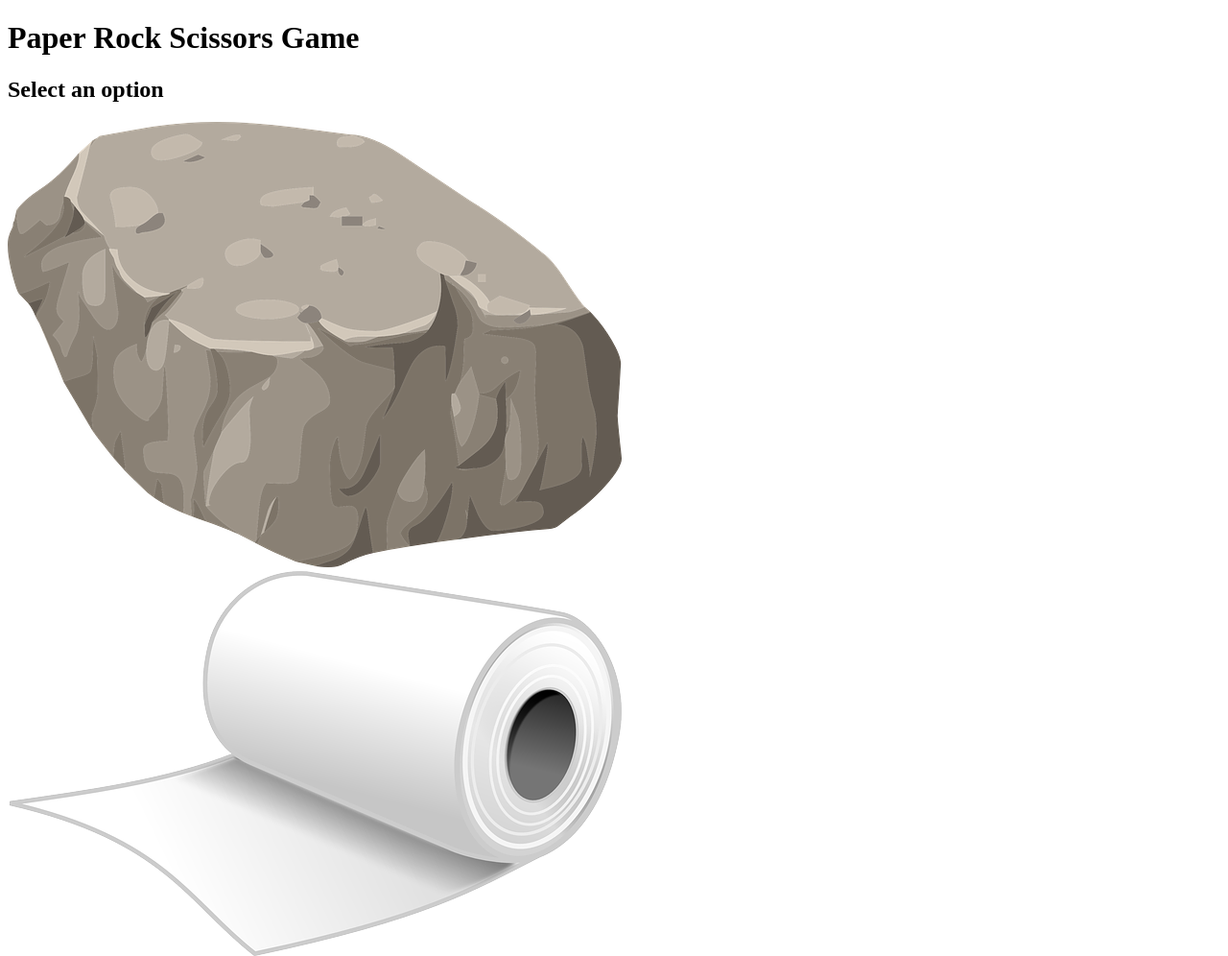
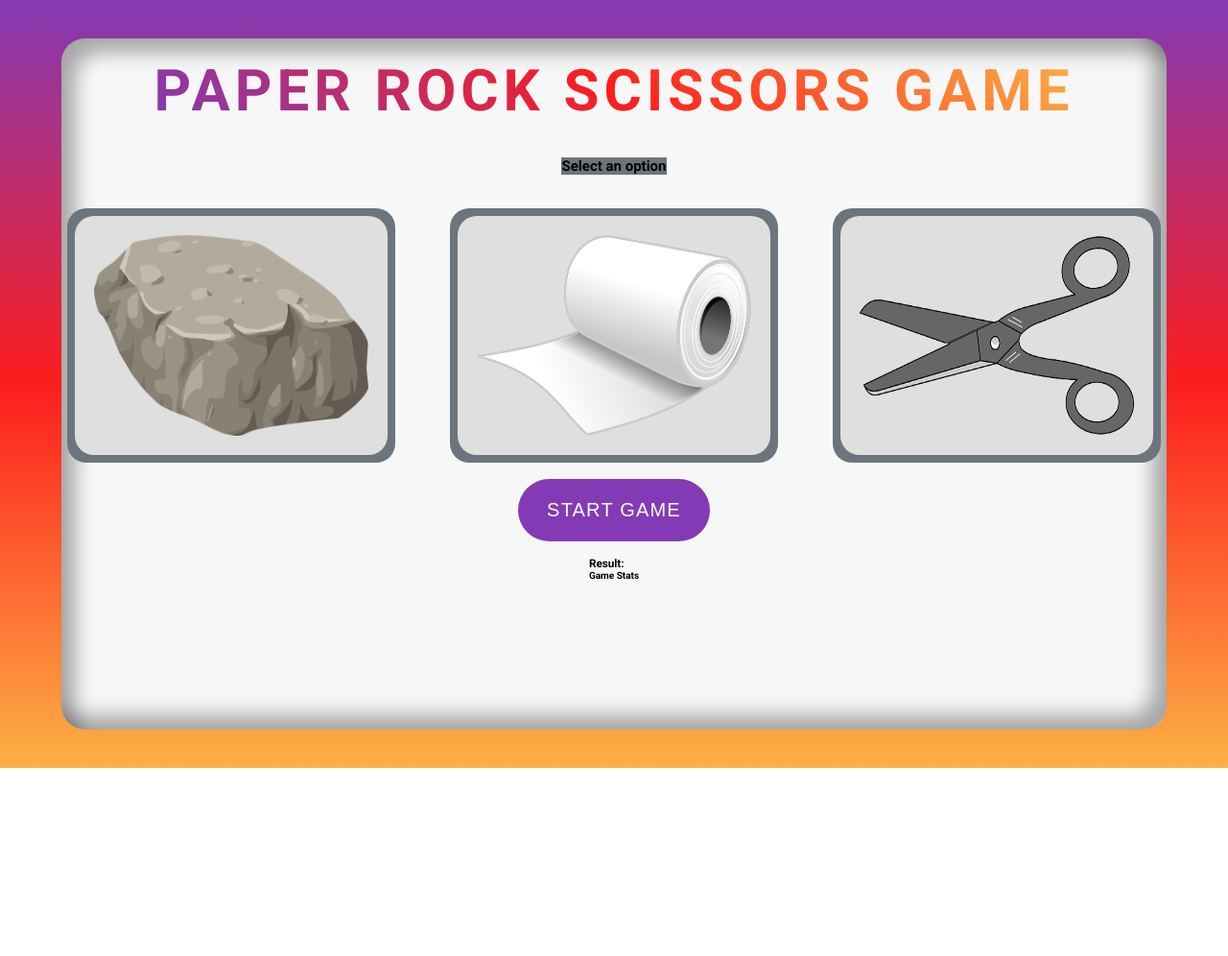
Before and after one commit to Kosik33i6/paper-rock-scissors-game, a website: page index.html in a window 1280 px wide. Shown: the top 996 px of the page at 96% size. After the commit the page ends 800 px from the top, so only its background shows below. Drawn offline with Linux system fonts and the light colour scheme.

Commit message:
Add styles for page

```diff
--- a/index.html
+++ b/index.html
@@ -30,20 +30,20 @@
                 <img src="images/scissors.png" alt="scissors" class="game__select-option-img">
             </div>
         </div>
-        <div class="game__start-btn-box">
-            <button class="game__start-btn">Start game</button>
+        <div class="game__btn-start-box">
+            <button class="game__btn-start">Start game</button>
         </div>
         <div class="game__display-box">
             <div class="game__display">
                 <div class="game__result-box">
-                    <h3 class="game-result"></h3>
+                    <h3 class="game__result">Result: </h3>
                 </div>
                 <div class="game__statiscits-box">
-                    <h4 class="game__gamestats">Game Stats</h4>
+                    <h4 class="game__statiscits-title">Game Stats</h4>
                     <p class="game__statistic game__statistic--games-number"></p>
-                    <p class="game__statistic game__statistic--game-wins"></p>
-                    <p class="game__statistic game__statistic--game-lost"></p>
-                    <p class="game__statistic game__statistic--draw"></p>
+                    <p class="game__statistic game__statistic--games-wins"></p>
+                    <p class="game__statistic game__statistic--games-lost"></p>
+                    <p class="game__statistic game__statistic--games-draw"></p>
                 </div>
             </div>
         </div>
--- a/sass/main.scss
+++ b/sass/main.scss
@@ -0,0 +1,139 @@
+//*VARAIBLES
+// $color-primary-light: #A98EDA;
+// $color-primary-medium: #59359A;
+// $color-primary-dark: #8BC5F4;
+
+// $color-secondary-light: #4DD4AC;
+// $color-secondary-medium: #20C975;
+// $color-secondary-dark: #13795B;
+// $color-tertiary-light: #E35D6A;
+// $color-tertiary-medium: #B02A37;
+// $color-tertiary-dark: #842029;
+
+$color-primary: #833ab4;
+$color-secondary: #fd1d1d;
+$color-tertiary: #fcb045;
+$color-quaternary: #fdeff9;
+
+$color-grey-dark: #6C757D;
+$color-grey-light-1: #dfdfdf;
+$color-grey-light-2: #f7f7f7;
+
+$color-black: #000;
+$color-white: #fff;
+
+// * RESET
+*,
+*::before,
+*::after {
+    margin: 0;
+    padding: 0;
+    box-sizing: border-box;
+}
+
+// * BASE
+html {
+    font-size: 62.5%;
+    font-family: 'Roboto', sans-serif;
+}
+
+body {
+    display: flex;
+    height: 100vh;
+    background-image: linear-gradient(to bottom, $color-primary, $color-secondary, $color-tertiary);
+}
+
+// * GAME
+.game {
+    margin: auto;
+    display: flex;
+    flex-direction: column;
+    width: 90%;
+    height: 90vh;
+    background-color: $color-grey-light-2;
+    border-radius: 2.5rem;
+    justify-content: space-between;
+    align-items: center;
+    box-shadow: inset -1.5rem -1.5rem 2rem rgba($color-black, .32), inset 1.5rem 1.5rem 2rem rgba($color-black, .32);
+
+    &__title-box {
+        align-self: stretch;
+        flex-basis: 15%;
+        display: flex;
+    }
+
+    &__title {
+        margin: auto;
+        font-size: 6rem;
+        text-transform: uppercase;
+        text-align: center;
+        letter-spacing: 5px;
+        font-weight: 700;
+        background: -webkit-linear-gradient(45deg, $color-primary, $color-secondary, $color-tertiary);
+        -webkit-background-clip: text;
+        -webkit-text-fill-color: transparent;
+    }
+
+    &__select-option-text-box {
+        flex-basis: 5%;
+    }
+
+    &__select-option-title {
+        background-color: $color-grey-dark;
+    }
+
+    &__option-box {
+        display: flex;
+        justify-content: space-between;
+        max-width: 114rem;
+        margin: 0 auto;
+    }
+
+    &__select-option {
+        flex-basis: 30%;
+        background-color: $color-grey-dark;
+        padding: .8rem;
+        border-radius: 2rem;
+    }
+
+    &__select-option-img {
+        padding: 2rem;
+        width: 100%;
+        height: 100%;
+        border-radius: 2rem;
+        object-fit: fill;
+        background-color: $color-grey-light-1;
+    }
+
+    &__btn-start-box {}
+
+    &__btn-start {
+        width: 20rem;
+        height: 6.5rem;
+        border: none;
+        border-radius: 3.25rem;
+        background-color: $color-primary;
+        text-transform: uppercase;
+        font-size: 2rem;
+        letter-spacing: 1.2px;
+        color: $color-white;
+        outline: none;
+    }
+
+    &__display-box {
+        flex-basis: 25%;
+    }
+
+    &__display {}
+
+    &__result-box {}
+
+    &__result {}
+
+    &__statiscits-box {}
+
+    &__statiscits-title {}
+
+    &__statiscit {}
+
+}
```
Also changed, not shown: css/style.css, 1 other file.
